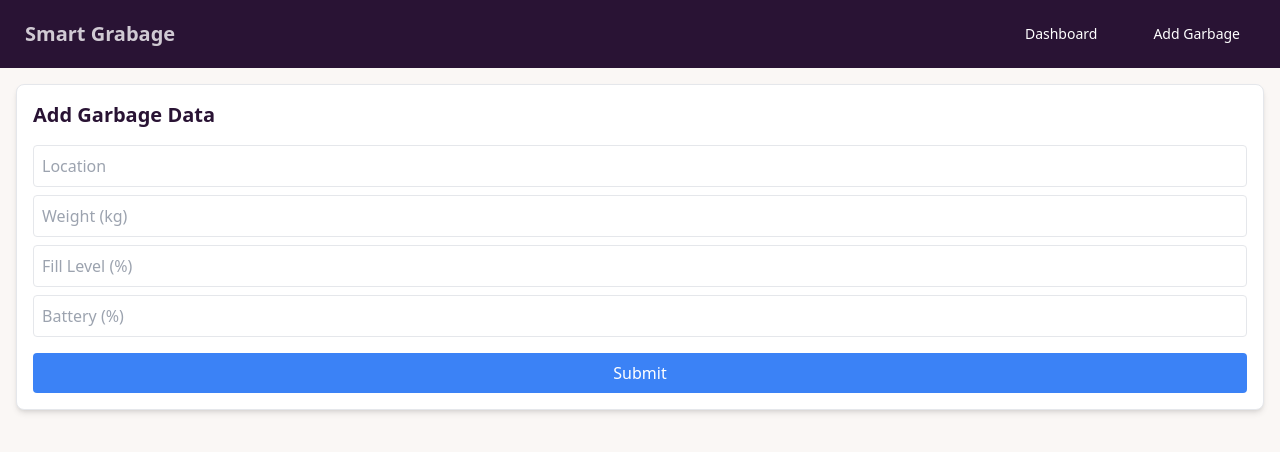
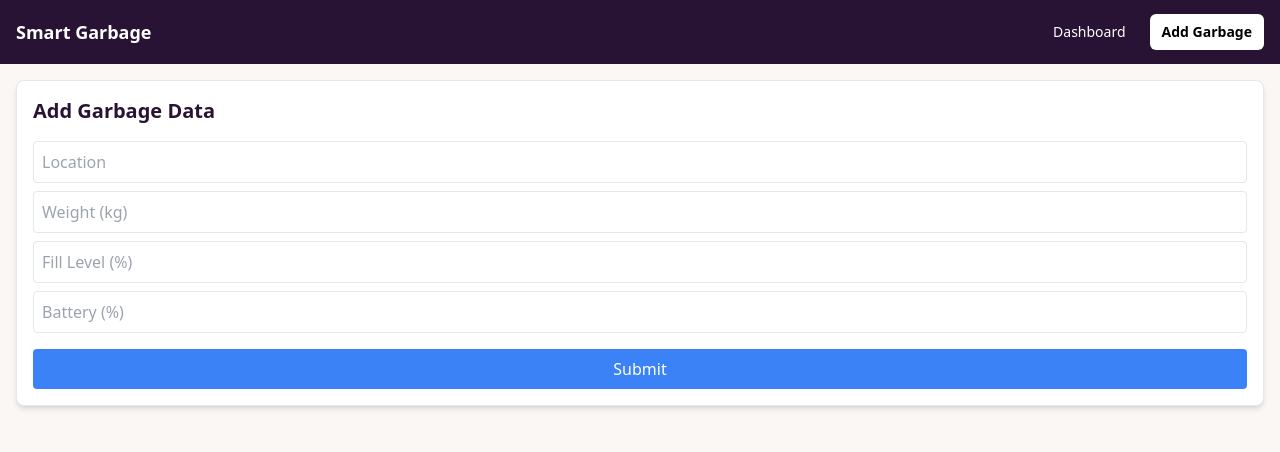
Before and after one commit to Osama-alriyami/smart-garbage-frontend, a React (Create React App) app: page /add in a window 1280 px wide. Shown: the top 452 px of the page. Built offline with nearby package versions, Linux system fonts and the light colour scheme; no server answers.

Commit message:
Fix button on NavBar

```diff
--- a/src/components/Navbar.js
+++ b/src/components/Navbar.js
@@ -1,19 +1,36 @@
 import React from "react";
-import { Link } from "react-router-dom";
+import { Link, useLocation } from "react-router-dom";
 
 const Navbar = () => {
+  const location = useLocation(); // Get current route
+
   return (
-    <div class="navbar bg-base-100 bg-neutral text-neutral-content">
-    <div class="flex-1">
-      <a class="btn btn-ghost text-xl">Smart Grabage</a>
-    </div>
-    <div class="flex-none">
-      <ul class="menu menu-horizontal px-1">
-        <li> <Link className="mx-4 px-3 py-2 rounded-md text-white hover:text-gray-300 focus:bg-white focus:text-black active:bg-white active:text-black" to="/">Dashboard</Link></li>
-        <li><Link className="mx-4 px-3 py-2 rounded-md text-white hover:text-gray-300 focus:bg-white focus:text-black active:bg-white active:text-black" to="/add" >Add Garbage</Link></li>
-      </ul>
-    </div>
-  </div>
+    <nav className="navbar bg-neutral text-white px-4 py-3 flex items-center justify-between">
+      {/* Logo */}
+      <div className="text-lg font-bold whitespace-nowrap">
+        Smart Garbage
+      </div>
+
+      {/* Navigation Links (Wrapped in a flex container) */}
+      <div className="flex gap-3">
+        <Link
+          to="/"
+          className={`px-3 py-2 rounded-md text-sm ${
+            location.pathname === "/" ? "bg-white text-black font-bold" : "hover:bg-gray-700 hover:text-white"
+          }`}
+        >
+          Dashboard
+        </Link>
+        <Link
+          to="/add"
+          className={`px-3 py-2 rounded-md text-sm ${
+            location.pathname === "/add" ? "bg-white text-black font-bold" : "hover:bg-gray-700 hover:text-white"
+          }`}
+        >
+          Add Garbage
+        </Link>
+      </div>
+    </nav>
   );
 };
 
```
